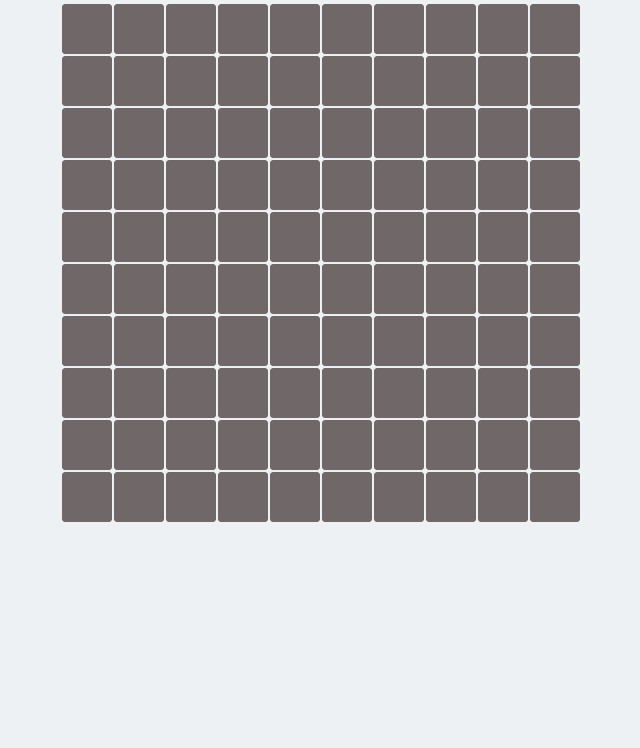
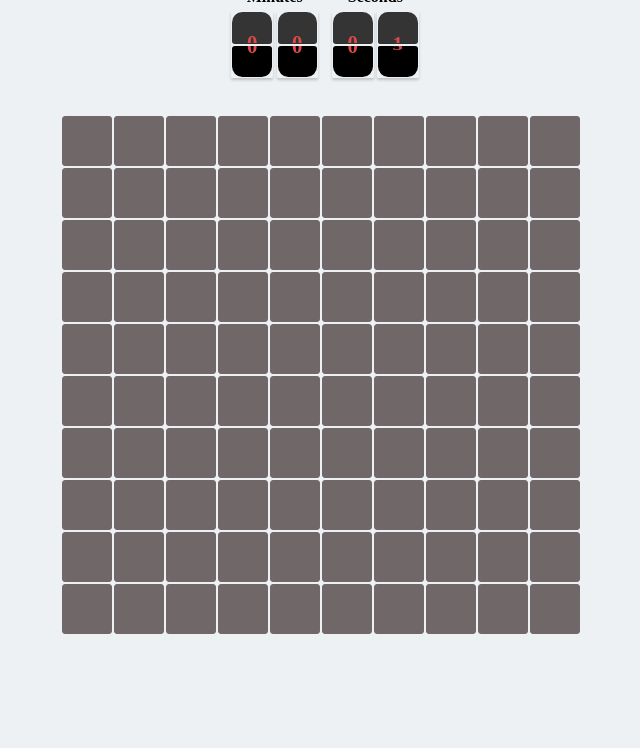
Before and after one commit to jaehoonV/MineSweeper, a plain HTML site: page index.html in a window 1280 px wide. Shown: the part 52-800 px from the top of the page, without its empty margins (315-955 px from the left). Drawn offline with nearby package versions, Linux system fonts and the light colour scheme.

Commit message:
Create timer

```diff
--- a/index.html
+++ b/index.html
@@ -16,6 +16,37 @@
     </head>
     <body>
         <h2> 10 X 10 MineSweeper</h2>
+
+        <!-- 타이머 -->
+        <div class="container">
+            <div class="container-segment">
+               <div class="segment-title">Minutes</div>
+               <div class="segment">
+                  <div class="flip-card" data-minutes-tens>
+                     <div class="top">0</div>
+                     <div class="bottom">0</div>
+                  </div>
+                  <div class="flip-card" data-minutes-ones>
+                     <div class="top">0</div>
+                     <div class="bottom">0</div>
+                  </div>
+               </div>
+            </div>
+            <div class="container-segment">
+               <div class="segment-title">Seconds</div>
+               <div class="segment">
+                  <div class="flip-card" data-seconds-tens>
+                     <div class="top">0</div>
+                     <div class="bottom">0</div>
+                  </div>
+                  <div class="flip-card" data-seconds-ones>
+                     <div class="top">0</div>
+                     <div class="bottom">0</div>
+                  </div>
+               </div>
+            </div>
+         </div>
+
         <div id="game_board"></div>
     </body>
 </html>
--- a/script.js
+++ b/script.js
@@ -44,6 +44,7 @@ window.onload = function () {
          return;
       }
       $('.mine').addClass("clickMine");
+      clearInterval(timer);
       $("#game_board").addClass("earthquake");
       setTimeout(function () {
          alert("!!!");
@@ -404,4 +405,54 @@ window.onload = function () {
          minefind(n);
       }
    }
+
+   // 타이머
+   const countToDate = new Date().setHours(new Date().getHours())
+   let previousTimeBetweenDates
+   let timer = setInterval(() => {
+       const currentDate = new Date()
+       const timeBetweenDates = Math.ceil((currentDate - countToDate) / 1000)
+       flipAllCards(timeBetweenDates)
+       previousTimeBetweenDates = timeBetweenDates
+   }, 250)
+
+   function flipAllCards(time) {
+       const seconds = time % 60
+       const minutes = Math.floor(time / 60) % 60
+
+       flip(document.querySelector("[data-minutes-tens]"), Math.floor(minutes / 10))
+       flip(document.querySelector("[data-minutes-ones]"), minutes % 10)
+       flip(document.querySelector("[data-seconds-tens]"), Math.floor(seconds / 10))
+       flip(document.querySelector("[data-seconds-ones]"), seconds % 10)
+    }
+
+    function flip(flipCard, newNumber) {
+       const topHalf = flipCard.querySelector(".top")
+       const startNumber = parseInt(topHalf.textContent)
+       if (newNumber === startNumber) return
+
+       const bottomHalf = flipCard.querySelector(".bottom")
+       const topFlip = document.createElement("div")
+       topFlip.classList.add("top-flip")
+       const bottomFlip = document.createElement("div")
+       bottomFlip.classList.add("bottom-flip")
+
+       top.textContent = startNumber
+       bottomHalf.textContent = startNumber
+       topFlip.textContent = startNumber
+       bottomFlip.textContent = newNumber
+
+       topFlip.addEventListener("animationstart", e => {
+          topHalf.textContent = newNumber
+       })
+       topFlip.addEventListener("animationend", e => {
+          topFlip.remove()
+       })
+       bottomFlip.addEventListener("animationend", e => {
+          bottomHalf.textContent = newNumber
+          bottomFlip.remove()
+       })
+       flipCard.append(topFlip, bottomFlip)
+    }
+
 }
--- a/style.css
+++ b/style.css
@@ -69,3 +69,97 @@ h2{
     50%{ transform:translateY(-1px); }
     75%{ transform:rotate(2deg) translateY(2px); }
 }
+
+/* 타이머 */
+.flip-card {
+    position: relative;
+    display: inline-flex;
+    flex-direction: column;
+    box-shadow: 0 2px 3px 0 rgba(0, 0, 0, .2);
+    border-radius: 0.1em;
+    color: #de4848;
+}
+
+.bottom,
+.flip-card .bottom-flip,
+.flip-card .top-flip,
+.top {
+    height: 0.1em;
+    line-height: 1.61em;
+    padding: 0.7em;
+    overflow: hidden;
+    font-weight: 800;
+    font-size: 1.3rem;
+}
+
+.flip-card .top-flip,
+.top {
+    background-color: #353434;
+    border-top-right-radius: 0.5em;
+    border-top-left-radius: 0.5em;
+    border-bottom: 1px solid rgba(0, 0, 0, 0.1);
+}
+
+.bottom,
+.flip-card .bottom-flip {
+    background-color: black;
+    display: flex;
+    align-items: flex-end;
+    border-bottom-right-radius: 0.5em;
+    border-bottom-left-radius: 0.5em;
+}
+
+/* card 애니메이션  */
+.flip-card .top-flip {
+    position: absolute;
+    width: 20%;
+    animation: flip-top 200ms ease-in;
+    transform-origin: bottom;
+}
+
+@keyframes flip-top {
+    100% {
+        transform: rotateX(90deg);
+    }
+}
+
+.flip-card .bottom-flip {
+    position: absolute;
+    bottom: 0;
+    width: 20%;
+    animation: flip-bottom 200ms ease-out 250ms;
+    transform-origin: top;
+    transform: rotateX(90deg);
+}
+
+@keyframes flip-bottom {
+    100% {
+        transform: rotateX(0deg);
+    }
+}
+
+/* card 애니메이션  */
+
+.container {
+    display: flex;
+    gap: 0.5em;
+    justify-content: center;
+    margin-bottom: 1em;
+}
+
+.container-segment {
+    display: flex;
+    flex-direction: column;
+    gap: 0.1em;
+    align-items: center;
+    font-weight: 800;
+}
+
+.segment {
+    display: flex;
+    gap: 0.1em;
+}
+
+.segment-title {
+    font-size: 1rem;
+}
```
